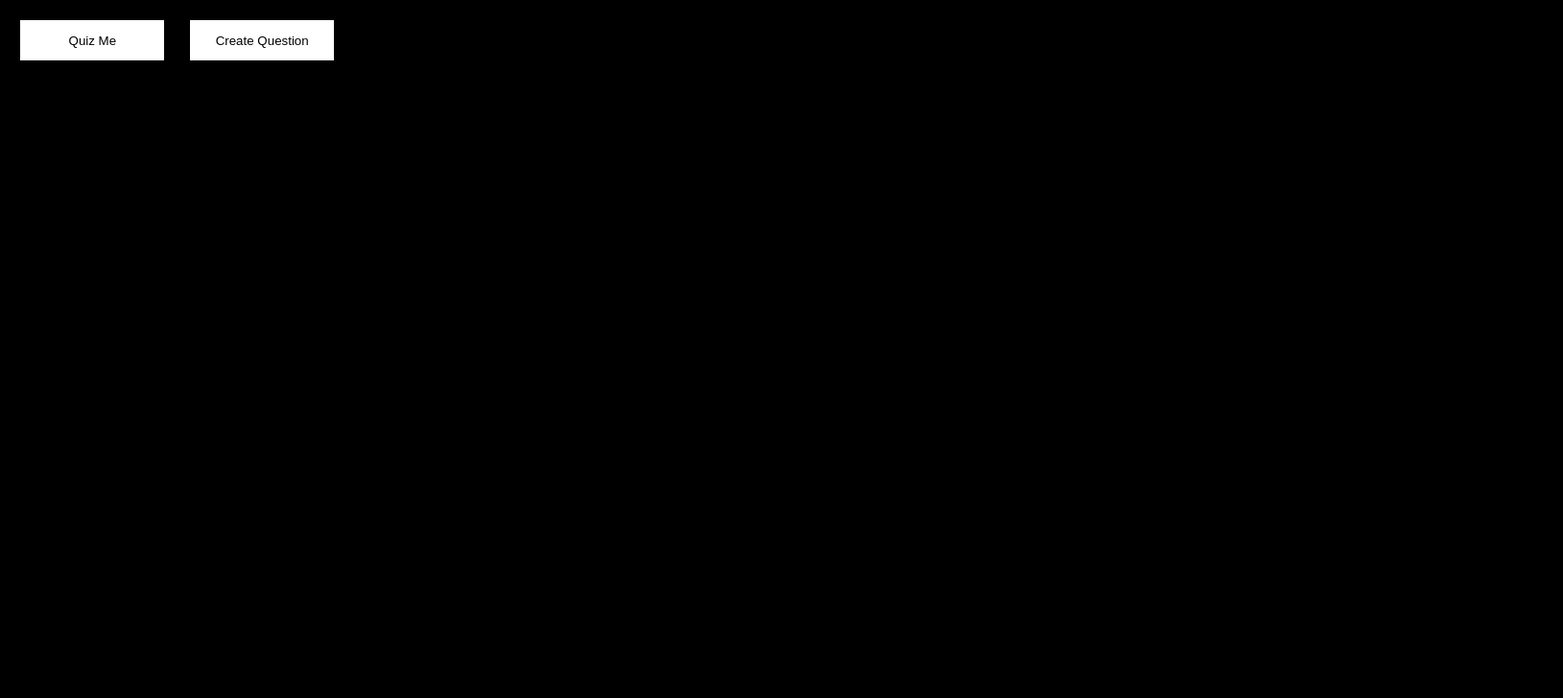
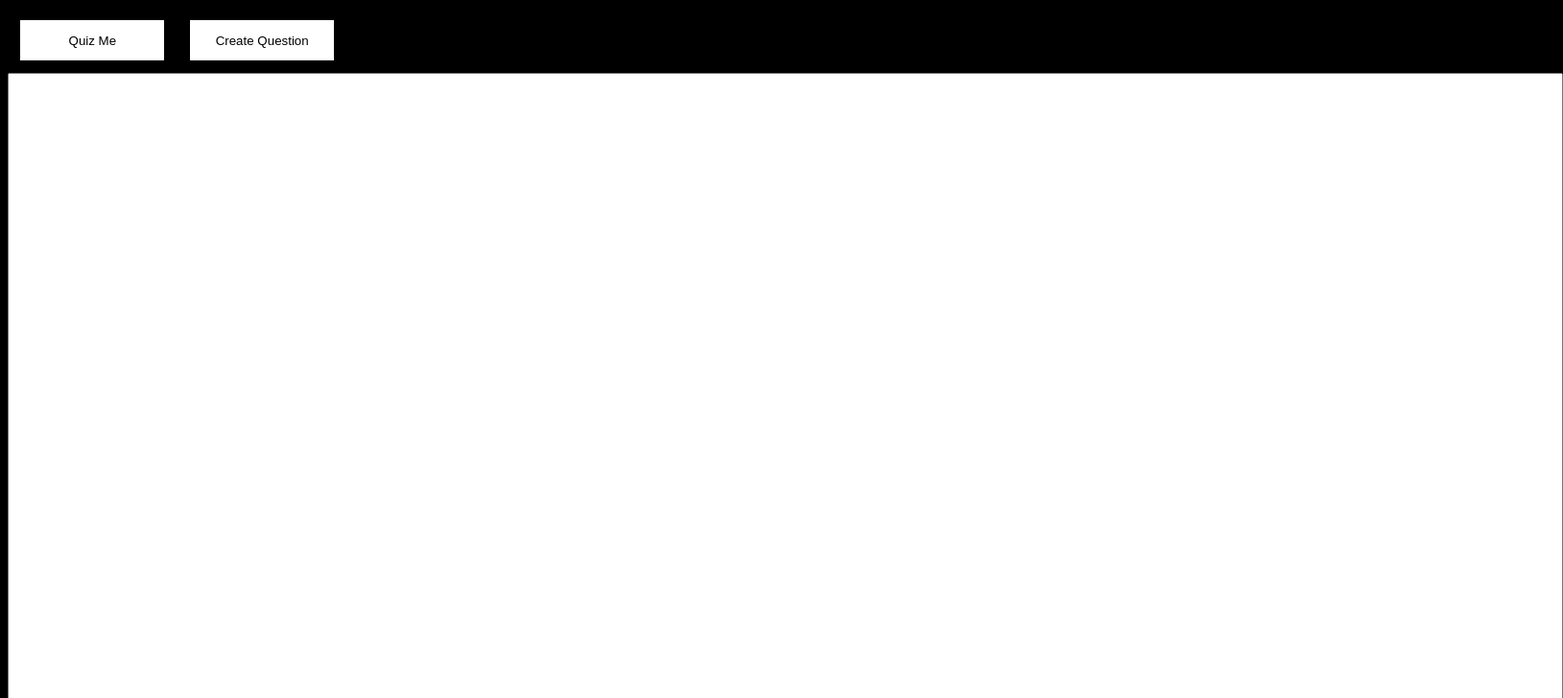
Before and after one commit to ChristopherJohnson25/quiz_me, a plain HTML site: page index.html in a window 1280 px wide. Shown: the top 728 px of the page at 96% size, 1629 px wide, since content can reach past the window. Drawn offline with nearby package versions, Linux system fonts and the light colour scheme.

Commit message:
adds form

```diff
--- a/index.html
+++ b/index.html
@@ -9,5 +9,9 @@
 <body>
 	<button>Quiz Me</button>
 	<button id="createQuestionButton">Create Question</button>
+	<form id="QuestionForm">
+		<textarea rows="200" cols="200"></textarea>
+		<submit>Enter New Question</submit>
+	</form>
 </body>
 </html>
```
